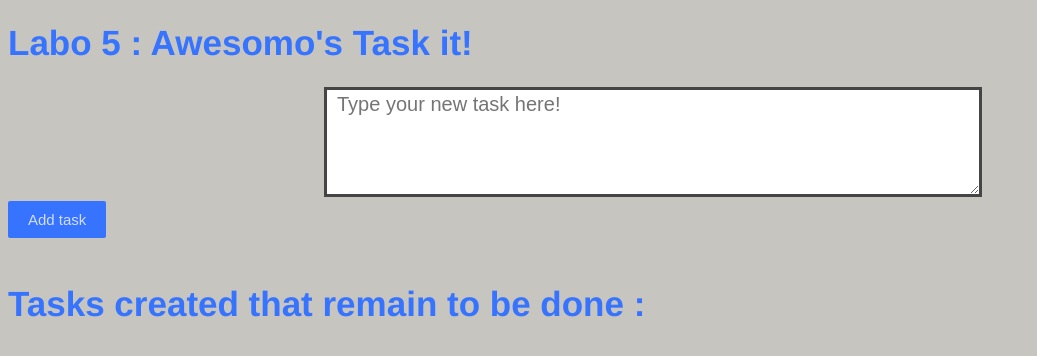
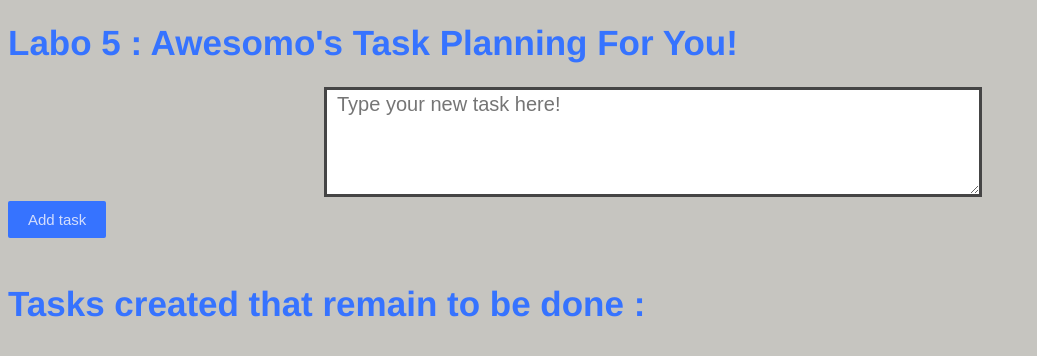
Before and after one commit to maximecharron/GLO3102-Labo, a plain HTML site: page Labo5/index.html in a window 1280 px wide. Shown: the whole page, without its empty margins (0-1037 px from the left). Drawn offline with nearby package versions, Linux system fonts and the light colour scheme; no server answers.

Commit message:
Changed the title

```diff
--- a/Labo5/index.html
+++ b/Labo5/index.html
@@ -9,7 +9,7 @@
     <script src="js/app.js"></script>
 </head>
 <body>
-<h1 class="task-title">Labo 5 : Awesomo's Task it! </h1>
+<h1 class="task-title">Labo 5 : Awesomo's Task Planning For You! </h1>
 <div class="tasks-container">
     <p id="error-message" style="display:none;">Error when calling the api</p>
     <div id="task-container">
```
